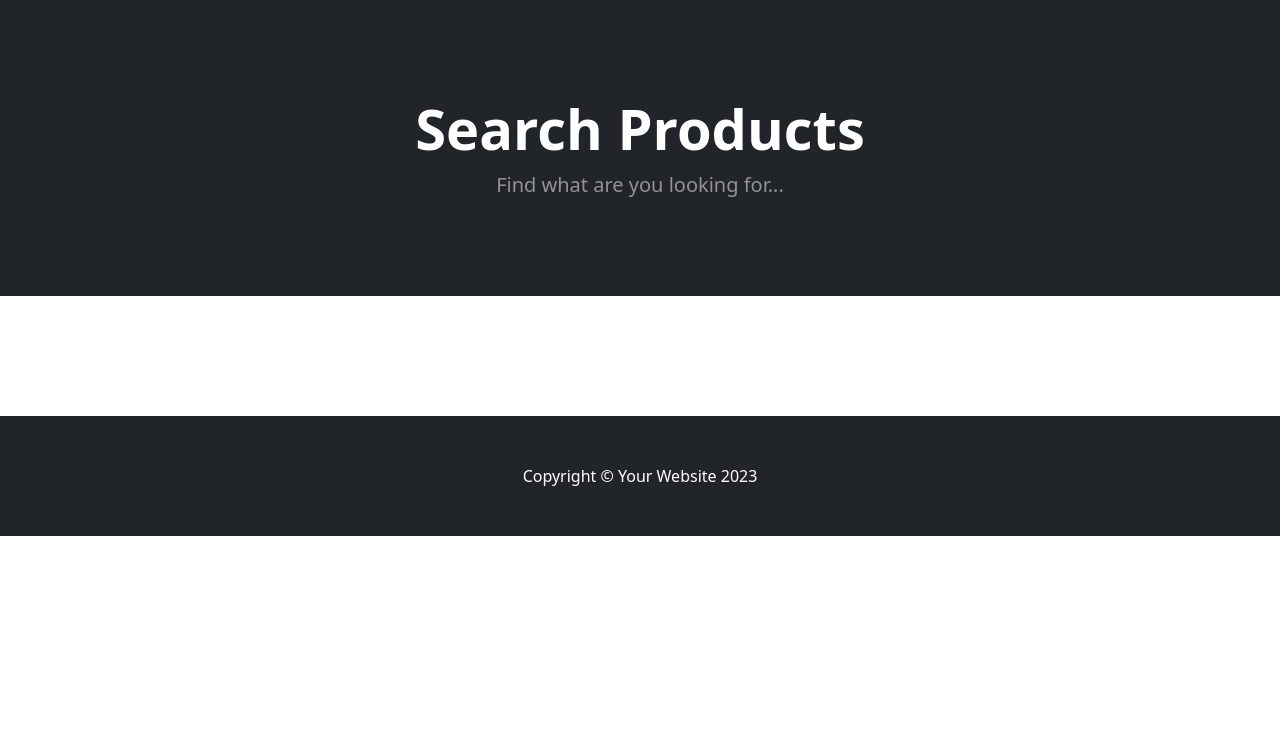
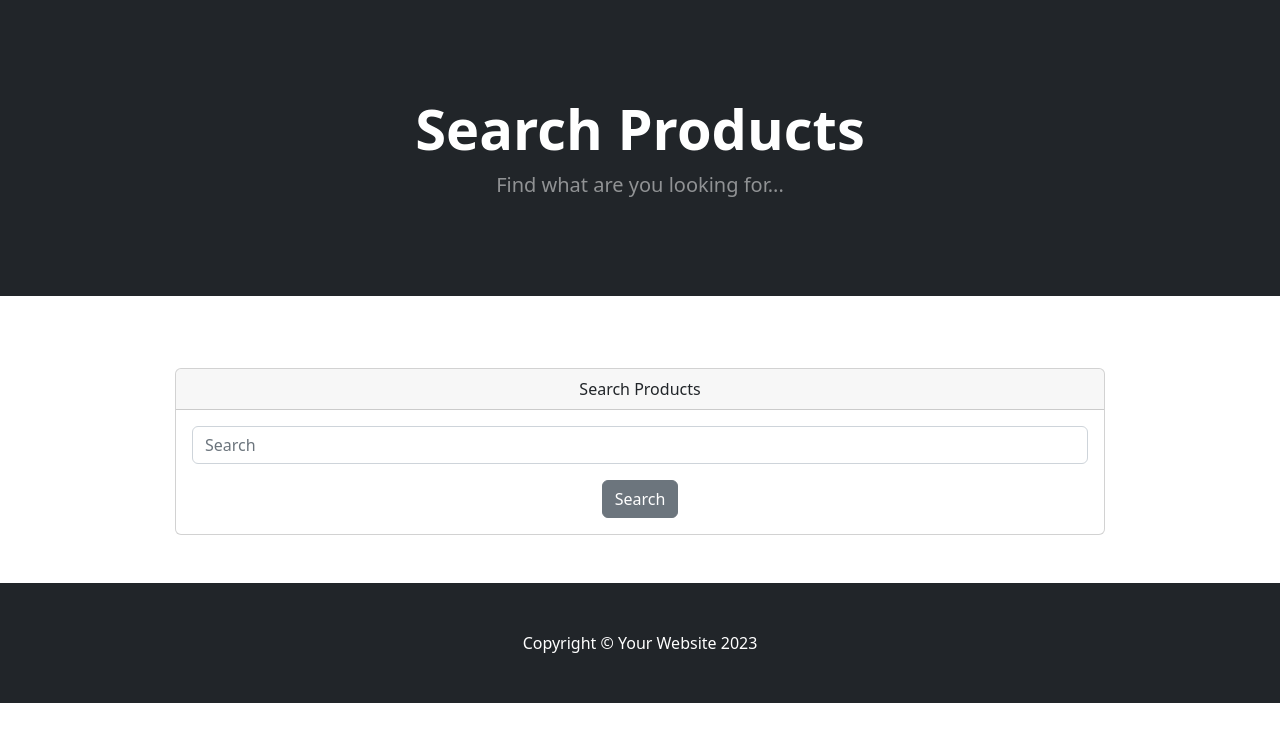
Before and after one commit to cesgomes/e_commerce, a Django app: page /search/ in a window 1280 px wide. Shown: the part 57-800 px from the top of the page. Run offline with Django 5.2, Linux system fonts and the light colour scheme; some libraries are stand-ins or nearby versions.

Commit message:
Criaçao do formulário da pagina de pesquisa

```diff
--- a/store/templates/search.html
+++ b/store/templates/search.html
@@ -12,8 +12,27 @@
 <div class="container">
   <div class="row">
     <center>
-      <div class="col-8">
+      <div class="col-10">
         <br/><br/><br/>
+
+        <div class="card">
+        <div class="card-header">
+            Search Products
+        </div>
+        <div class="card-body">
+
+            <form method='POST' action={% url "search" %}>
+                {% csrf_token %}
+                <div class="form-group">
+                <input type="text" class="form-control" aria-describedby="Search For Product" placeholder="Search" name='searched'>
+            </div>
+            <p></p>
+            <button type="submit" class="btn btn-secondary">Search</button>
+            </form>
+
+        </div>
+        </div>
+
 
         <br /><br />
       </div>
```
